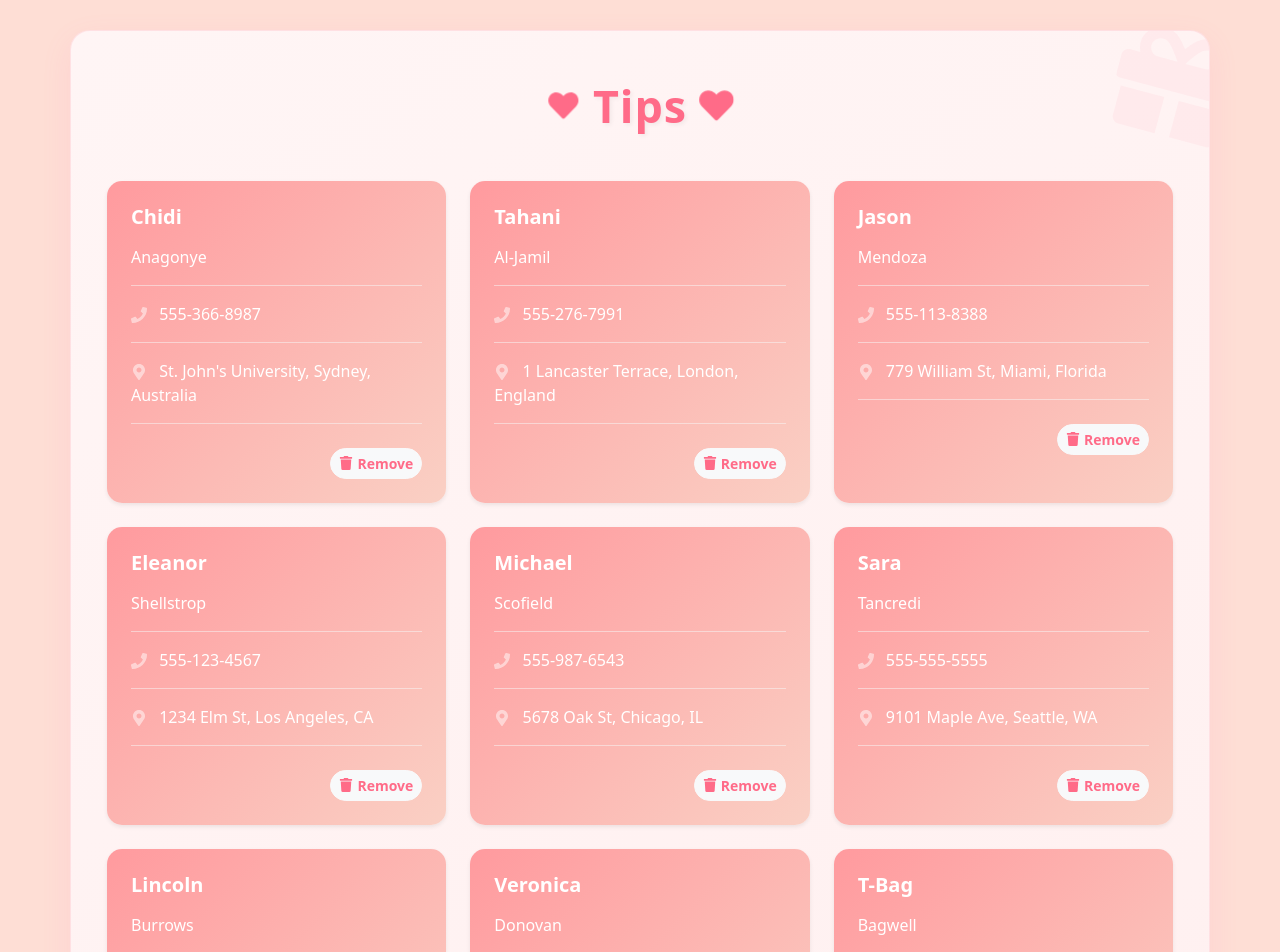
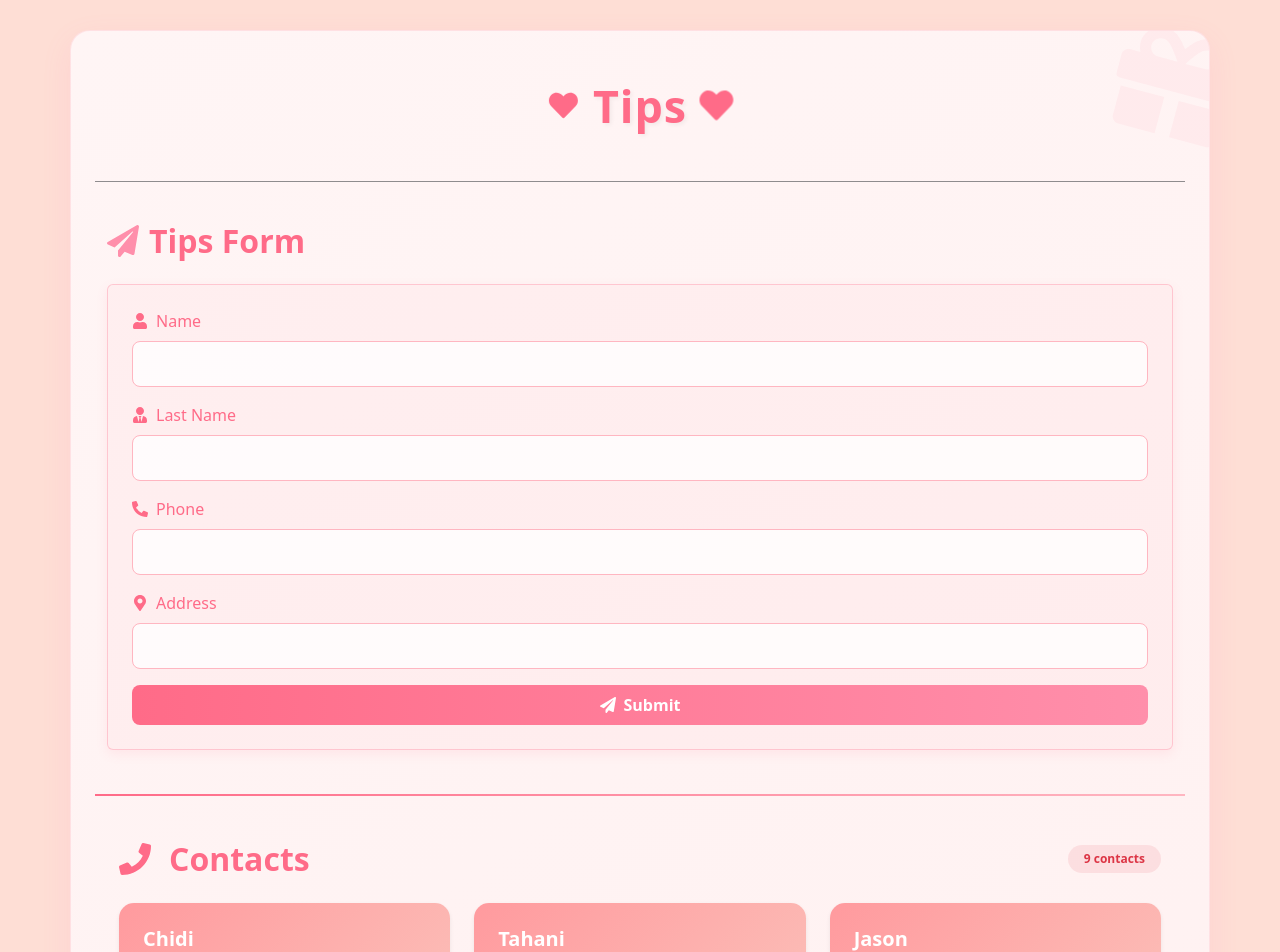
Before and after one commit to m-radjabova/vite-project, a React app: page / in a window 1280 px wide. Shown: the top 952 px of the page. Built offline with nearby package versions, Linux system fonts and the light colour scheme; the HTML template or start-up script is replaced by a standard one.

Commit message:
tips tugatildi

```diff
--- a/src/App.tsx
+++ b/src/App.tsx
@@ -1,3 +1,4 @@
+import TipsForm from "./component/TipsForm";
 import TipsList from "./component/TipsList"
 import { FaHeart, FaRegHeart, FaGift } from 'react-icons/fa';
 
@@ -65,6 +66,15 @@ function App() {
           animationDelay: "0.5s"
         }} />
       </h1>
+      <hr className="border-dark opacity-50" />
+      <TipsForm />
+
+      <div style={{
+        width: "100%",
+        height: "2px",
+        background: "linear-gradient(90deg, #ff6b88, #ffb6c1)",
+        margin: "20px 0"
+      }}></div>
 
       <TipsList />
 
--- /dev/null
+++ b/src/component/TipsForm.tsx
@@ -0,0 +1,216 @@
+import { FaUser, FaUserTie, FaPhoneAlt, FaMapMarkerAlt, FaPaperPlane } from "react-icons/fa";
+import { useForm } from "react-hook-form";
+import { zodResolver } from "@hookform/resolvers/zod";
+import { z } from "zod";
+import useContextPro from "../hooks/useContextPro";
+import { useEffect } from "react";
+
+const tipsSchema = z.object({
+  name: z.string().min(2, "Name must be at least 2 characters"),
+  lastName: z.string().min(2, "Last name must be at least 2 characters"),
+  phone: z.string().min(10, "Phone must be at least 10 characters"),
+  address: z.string().min(5, "Address must be at least 5 characters")
+});
+
+interface FormData {
+    name: string;
+    lastName: string;
+    phone: string;
+    address: string;
+}
+
+function TipsForm() {
+
+    const { state: { selectedTip, tips }, dispatch } = useContextPro()
+
+    const {
+        register,
+        handleSubmit,
+        formState: { errors },
+        reset
+    } = useForm({
+        resolver: zodResolver(tipsSchema)
+    });
+
+    function submit(data: FormData) {
+      if (selectedTip) {
+          dispatch({ type: "EDIT", payload: { ...data, id: selectedTip.id } })
+      } else {
+          dispatch({ type: "ADD_TIP", payload: { ...data, id: tips.length + 1 } })
+      }
+      reset({ name: "", lastName: "", phone: "", address: "" })
+  }
+
+  useEffect(() => {
+      reset(selectedTip)
+  }, [selectedTip, reset])
+
+  return (
+    <div className="container py-4">
+      <h2 className="mb-4" style={{
+        color: "#ff6b88",
+        fontWeight: "600",
+        fontSize: "2rem",
+        display: "flex",
+        alignItems: "center",
+        gap: "10px"
+      }}>
+        <FaPaperPlane style={{ color: "#ff8fab" }} /> Tips Form
+      </h2>
+
+      <form
+        onSubmit={handleSubmit(submit)}
+        className="p-4 rounded"
+        style={{
+          background: "rgba(255, 182, 193, 0.1)",
+          border: "1px solid rgba(255, 107, 136, 0.3)",
+          boxShadow: "0 4px 12px rgba(255, 107, 136, 0.1)"
+        }}
+      >
+        <div className="mb-3">
+          <label htmlFor="name" className="form-label"
+          style={{
+            color: "#ff6b88",
+            fontWeight: "500",
+            display: "flex",
+            alignItems: "center",
+            gap: "8px"
+          }}>
+            <FaUser size={16} /> Name
+          </label>
+          <input
+            type="text"
+            className={`form-control ${errors.name ? "is-invalid" : ""}`}
+            id="name"
+            {...register("name")}
+            style={{
+              borderColor: "#ffb6c1",
+              padding: "10px 15px",
+              borderRadius: "8px",
+              backgroundColor: "rgba(255, 255, 255, 0.8)"
+            }}
+          />
+          {errors.name && (
+            <div className="invalid-feedback" style={{ color: "#ff6b88" }}>
+              {errors.name.message}
+            </div>
+          )}
+        </div>
+
+        <div className="mb-3">
+          <label htmlFor="lastName" className="form-label"
+          style={{
+            color: "#ff6b88",
+            fontWeight: "500",
+            display: "flex",
+            alignItems: "center",
+            gap: "8px"
+          }}>
+            <FaUserTie size={16} /> Last Name
+          </label>
+          <input
+            type="text"
+            className={`form-control ${errors.lastName ? "is-invalid" : ""}`}
+            id="lastName"
+            {...register("lastName")}
+            style={{
+              borderColor: "#ffb6c1",
+              padding: "10px 15px",
+              borderRadius: "8px",
+              backgroundColor: "rgba(255, 255, 255, 0.8)"
+            }}
+          />
+          {errors.lastName && (
+            <div className="invalid-feedback" style={{ color: "#ff6b88" }}>
+              {errors.lastName.message}
+            </div>
+          )}
+        </div>
+
+
+        <div className="mb-3">
+          <label htmlFor="phone" className="form-label"
+          style={{
+            color: "#ff6b88",
+            fontWeight: "500",
+            display: "flex",
+            alignItems: "center",
+            gap: "8px"
+          }}>
+            <FaPhoneAlt size={16} /> Phone
+          </label>
+          <input
+            type="tel"
+            className={`form-control ${errors.phone ? "is-invalid" : ""}`}
+            id="phone"
+            {...register("phone")}
+            style={{
+              borderColor: "#ffb6c1",
+              padding: "10px 15px",
+              borderRadius: "8px",
+              backgroundColor: "rgba(255, 255, 255, 0.8)"
+            }}
+          />
+          {errors.phone && (
+            <div className="invalid-feedback" style={{ color: "#ff6b88" }}>
+              {errors.phone.message}
+            </div>
+          )}
+        </div>
+
+        <div className="mb-3">
+          <label htmlFor="address" className="form-label"
+          style={{
+            color: "#ff6b88",
+            fontWeight: "500",
+            display: "flex",
+            alignItems: "center",
+            gap: "8px"
+          }}>
+            <FaMapMarkerAlt size={16} /> Address
+          </label>
+          <input
+            type="text"
+            className={`form-control ${errors.address ? "is-invalid" : ""}`}
+            id="address"
+            {...register("address")}
+            style={{
+              borderColor: "#ffb6c1",
+              padding: "10px 15px",
+              borderRadius: "8px",
+              backgroundColor: "rgba(255, 255, 255, 0.8)"
+            }}
+          />
+          {errors.address && (
+            <div className="invalid-feedback" style={{ color: "#ff6b88" }}>
+              {errors.address.message}
+            </div>
+          )}
+        </div>
+
+        <button
+          type="submit"
+          className="btn w-100 py-2"
+          style={{
+            background: "linear-gradient(to right, #ff6b88, #ff8fab)",
+            color: "white",
+            fontWeight: "600",
+            border: "none",
+            borderRadius: "8px",
+            fontSize: "1rem",
+            display: "flex",
+            alignItems: "center",
+            justifyContent: "center",
+            gap: "8px",
+            marginTop: "10px",
+            transition: "all 0.3s ease"
+          }}
+        >
+          <FaPaperPlane /> Submit
+        </button>
+      </form>
+    </div>
+  );
+}
+
+export default TipsForm;
--- a/src/component/TipsList.tsx
+++ b/src/component/TipsList.tsx
@@ -1,15 +1,34 @@
 import useContextPro from "../hooks/useContextPro"
-import { FaPhone, FaMapMarkerAlt, FaTrash, FaTrashAlt } from 'react-icons/fa';
+import { FaPhone, FaMapMarkerAlt, FaTrash, FaTrashAlt  } from 'react-icons/fa';
+import { MdEdit } from "react-icons/md";
 
 function TipsList() {
     const { state: { tips }, dispatch } = useContextPro()
 
   return (
-    <div className="container">
+    <div className="container p-4" >
+            <div className="d-flex justify-content-between align-items-center mb-4">
+                    <h2 className="mb-0"
+                    style={{
+                        color: "#ff6b88",
+                        fontWeight: "600",
+                        fontSize: "2rem",
+                        display: "flex",
+                        alignItems: "center",
+                        gap: "10px"
+                        }}>
+                        <FaPhone className="me-2" style={{ color: "#ff6b88" }} />
+                        Contacts
+                    </h2>
+                    <span className="badge bg-danger bg-opacity-10 text-danger py-2 px-3 rounded-pill">
+                        {tips.length} contacts
+                    </span>
+            </div>
         <div className="row row-cols-1 row-cols-md-3 g-4">
             {tips.map((tip) => (
                 <div key={tip.id} className="col">
-                    <div className="card h-100 border-0 shadow-sm" style={{
+                    <div className="card h-100 border-0 shadow-sm"
+                    style={{
                         background: "linear-gradient(135deg, #ff9a9e 0%, #fad0c4 100%)",
                         borderRadius: "15px",
                         overflow: "hidden"
@@ -34,7 +53,15 @@ function TipsList() {
                                 </p>
                                 <hr className="border-light opacity-50" />
                             </div>
-                            <div className="d-flex justify-content-end align-items-center">
+                            <div className="d-flex justify-content-end align-items-center gap-2">
+                                <button
+                                    className="btn btn-light btn-sm mt-2 fw-bold rounded-pill d-flex align-items-center"
+                                    style={{ color: "#ff6b88" }}
+                                    onClick={() => dispatch( { type: "SELECTED_TIP", payload: tip })}
+                                >
+                                    <MdEdit className="me-1" />
+                                    Edit
+                                </button>
                                 <button
                                     className="btn btn-light btn-sm mt-2 fw-bold rounded-pill d-flex align-items-center"
                                     style={{ color: "#ff6b88" }}
@@ -43,6 +70,7 @@ function TipsList() {
                                     <FaTrash className="me-1" />
                                     Remove
                                 </button>
+
                             </div>
                         </div>
                     </div>
--- a/src/hooks/CreateContextPro.tsx
+++ b/src/hooks/CreateContextPro.tsx
@@ -12,6 +12,7 @@ export interface Tips {
 
 interface TypeState {
   tips: Tips[]
+  selectedTip: Tips | undefined
 }
 
 type DeleteAction = {
@@ -23,7 +24,22 @@ type DeleteAllAction = {
   type: "DELETE_ALL"
 }
 
-type Action = DeleteAction | DeleteAllAction
+type AddTipAction = {
+  type: "ADD_TIP"
+  payload: Tips
+}
+
+type SelectedTipAction = {
+  type: "SELECTED_TIP"
+  payload: Tips | undefined
+}
+
+type EditAction = {
+  type: "EDIT"
+  payload: Tips
+}
+
+type Action = DeleteAction | DeleteAllAction | AddTipAction | SelectedTipAction | EditAction
 
 export interface ContextType {
   state: TypeState
@@ -42,14 +58,34 @@ function reducer(state: TypeState, action: Action){
         ...state,
         tips: [],
       };
+    case "ADD_TIP":
+      return {
+        ...state,
+        tips: [...state.tips, { ...action.payload, id: state.tips.length + 1 }],
+      }
+    case "SELECTED_TIP": {
+        return { ...state, selectedTip: action.payload
+        }
+      }
+    case "EDIT":
+      return {
+        ...state,
+        tips: state.tips.map((tip) => {
+          if (tip.id === action.payload.id) {
+            return { ...tip, ...action.payload };
+          }
+          return tip;
+        }),
+        selectedTip: undefined
+    }
+      return state;
   }
-      return state;
 }
 
 function CreateContextPro({ children }: { children: ReactNode }) {
 
   const [state, dispatch] = useReducer(reducer,{
-    tips : [
+     tips : [
       { id: 1, name: "Chidi", lastName: "Anagonye", phone: "555-366-8987", address: "St. John's University, Sydney, Australia" },
       { id: 2, name: "Tahani", lastName: "Al-Jamil", phone: "555-276-7991", address: "1 Lancaster Terrace, London, England" },
       { id: 3, name: "Jason", lastName: "Mendoza", phone: "555-113-8388", address: "779 William St, Miami, Florida" },
@@ -59,7 +95,8 @@ function CreateContextPro({ children }: { children: ReactNode }) {
       { id: 7, name: "Lincoln", lastName: "Burrows", phone: "555-444-4444", address: "1213 Pine St, Boston, MA" },
       { id: 8, name: "Veronica", lastName: "Donovan", phone: "555-222-2222", address: "1415 Birch St, San Francisco, CA" },
       { id: 9, name: "T-Bag", lastName: "Bagwell", phone: "555-333-3333", address: "1617 Cedar St, New York, NY" },
-      ]
+      ],
+      selectedTip: undefined ,
   } )
 
   return (
@@ -69,4 +106,4 @@ function CreateContextPro({ children }: { children: ReactNode }) {
     )
 }
 
-export default CreateContextPro
+export default CreateContextPro;
```
